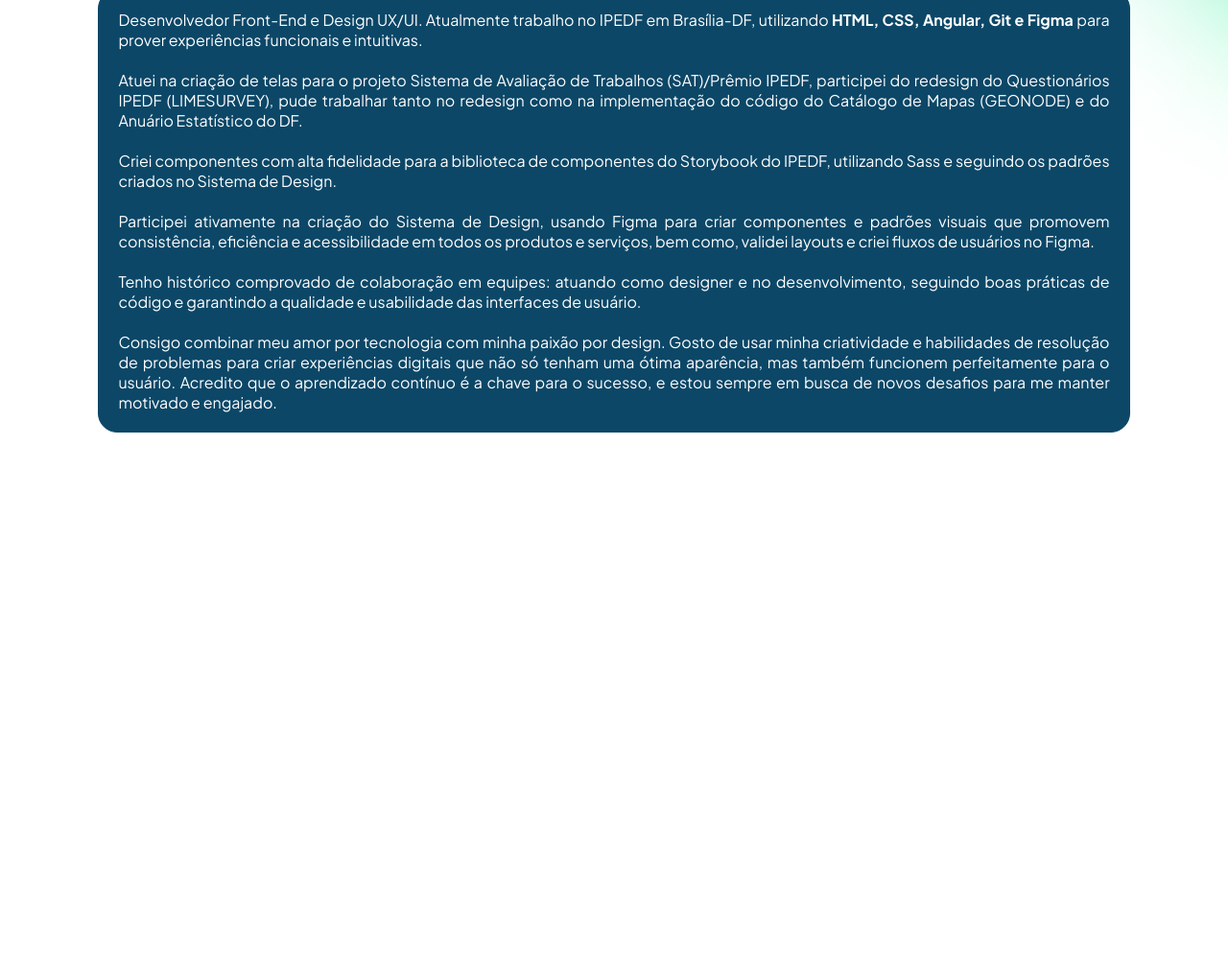
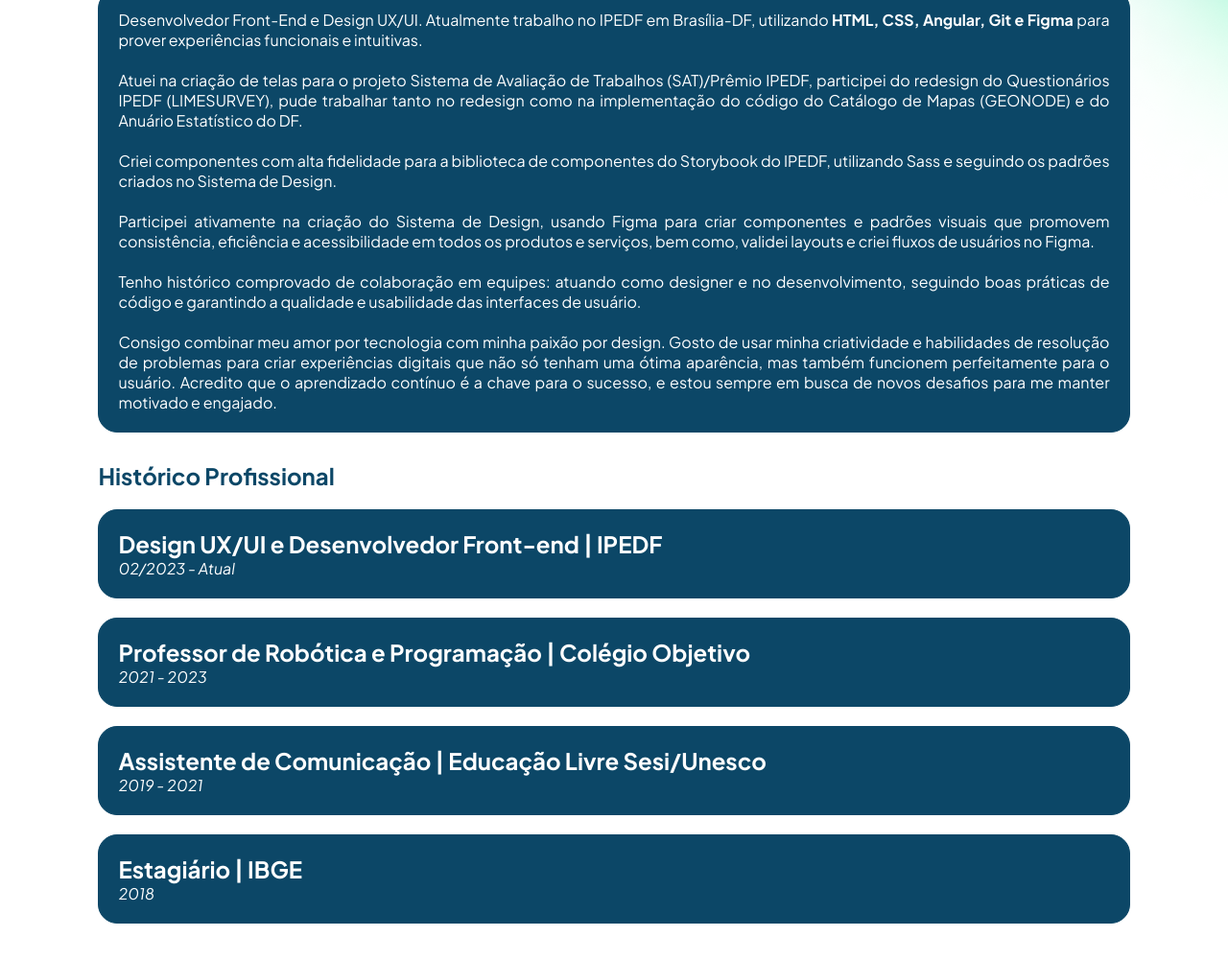
Before and after one commit to guicarvalhor/portfolio, a plain HTML site: page sobre.html in a window 1280 px wide. Shown: the part 494-1495 px from the top of the page at 96% size. Before the commit the page ends 1005 px from the top, so only its background shows below. Drawn offline with Linux system fonts and the light colour scheme.

Commit message:
feat: inserção do histórico profissional

```diff
--- a/sobre.html
+++ b/sobre.html
@@ -83,6 +83,27 @@
         </div>
       </div>
 
+      <div class="work">
+        <h2>Histórico Profissional</h2>
+        <div class="resume">
+          <h2 id="resume">Design UX/UI e Desenvolvedor Front-end | IPEDF</h2>
+          <p><i>02/2023 - Atual</i></p>
+        </div>
+        <div class="resume">
+          <h2 id="resume">Professor de Robótica e Programação | Colégio Objetivo</h2>
+          <p><i>2021 - 2023</i></p>
+        </div>
+        <div class="resume">
+          <h2 id="resume">Assistente de Comunicação | Educação Livre Sesi/Unesco</h2>
+          <p><i>2019 - 2021</i></p>
+        </div>
+        <div class="resume">
+          <h2 id="resume">Estagiário | IBGE</h2>
+          <p><i>2018</i></p>
+        </div>
+
+      </div>
+
       <script src="script.js"></script>
   </body>
 </html>
```
